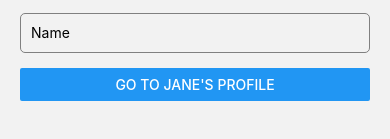
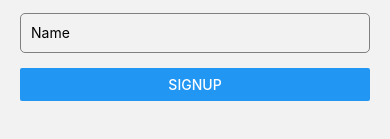
Before and after one commit to feselene/tinder-f, a React Native app in the folder Tinder/: screen /Signup in a window 390 px wide. Shown: the part 477-616 px from the top of the page. Built offline with nearby package versions, Linux system fonts and the light colour scheme.

Commit message:
use the right url for android emulator for axios post, implement the handlesignup function. This version is able to add entries to the database.

```diff
--- a/Tinder/package.json
+++ b/Tinder/package.json
@@ -15,6 +15,7 @@
     "@react-navigation/stack": "^6.4.1",
     "@types/react-native": "^0.72.8",
     "@types/react-navigation": "^3.0.8",
+    "axios": "^1.7.7",
     "react": "18.3.1",
     "react-native": "0.75.2",
     "react-native-gesture-handler": "^2.15.0",
--- a/Tinder/screens/SignupScreen.tsx
+++ b/Tinder/screens/SignupScreen.tsx
@@ -1,28 +1,34 @@
 import React, { useState } from 'react';
-import { View, Text, TextInput, Button, StyleSheet} from 'react-native';
+import axios from 'axios';
+import { View, Text, TextInput, Button, StyleSheet } from 'react-native';
 
-const SignupScreen: React.FC = ({navigation}: any) => {
+const SignupScreen: React.FC = () => {
   const [email, setEmail] = useState<string>('');
   const [password, setPassword] = useState<string>('');
   const [name, setName] = useState<string>('');
 
-//   const handleSignup = () => {
-//     if (!email.includes('@')) {
-//       Alert.alert('Invalid Email', 'Please enter a valid email address.');
-//       return;
-//     }
-//     if (password.length < 6) {
-//       Alert.alert('Invalid Password', 'Password must be at least 6 characters long.');
-//       return;
-//     }
-//     if (name.trim() === '') {
-//       Alert.alert('Invalid name', 'Name cannot be empty.');
-//       return;
-//     }
-
-//     // Signup logic goes here
-//     console.log('Email:', email, 'Password:', password, 'Name:', name);
-//   };
+  const handleSignup = async() => {
+    try {
+      const response = await axios.post('http://10.0.2.2:5000/api/auth/signup', {
+        name,
+        email,
+        password,
+      });
+      console.log('Signup successful!', response);
+    }
+    catch (err: any) {
+      if (err.response) {
+        console.error('Server responded with an error:', err.response.data);
+      }
+      else if (err.request) {
+        console.error('No response received from server:', err.request);
+      }
+      else {
+        console.error(err);
+        console.error('Error during signup:', err.response);
+      }
+    }
+  };
 
   return (
     <View style={styles.container}>
@@ -52,12 +58,7 @@ const SignupScreen: React.FC = ({navigation}: any) => {
         onChangeText={setName}
       />
 
-      <Button
-      title="Go to Jane's profile"
-      onPress={() =>
-        navigation.navigate('Home')
-      }
-    />
+      <Button title="Signup" onPress={handleSignup}/>
     </View>
   );
 };
```
Also changed, not shown: 1 other file (tests, documents, lock files or other folders).
